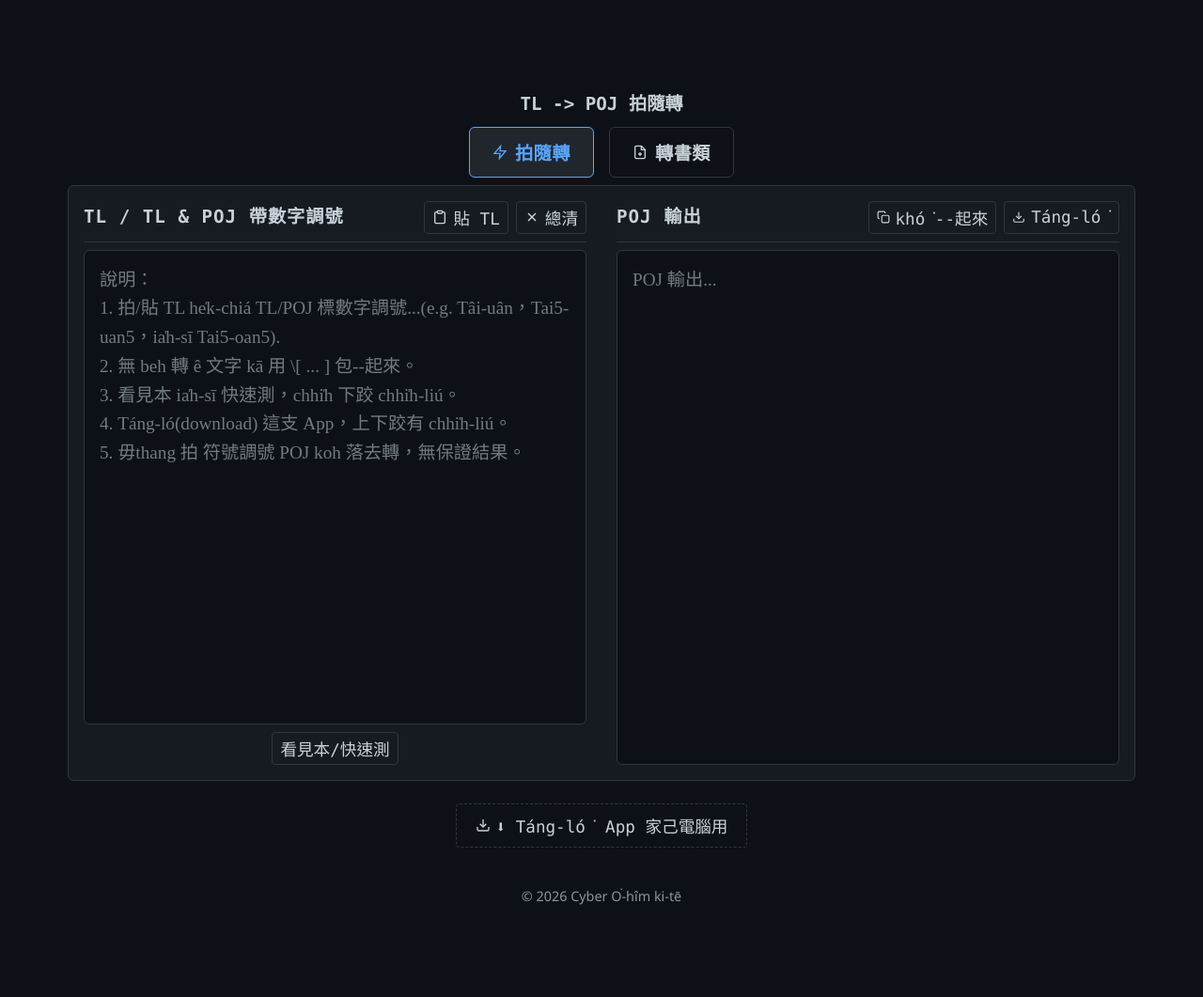
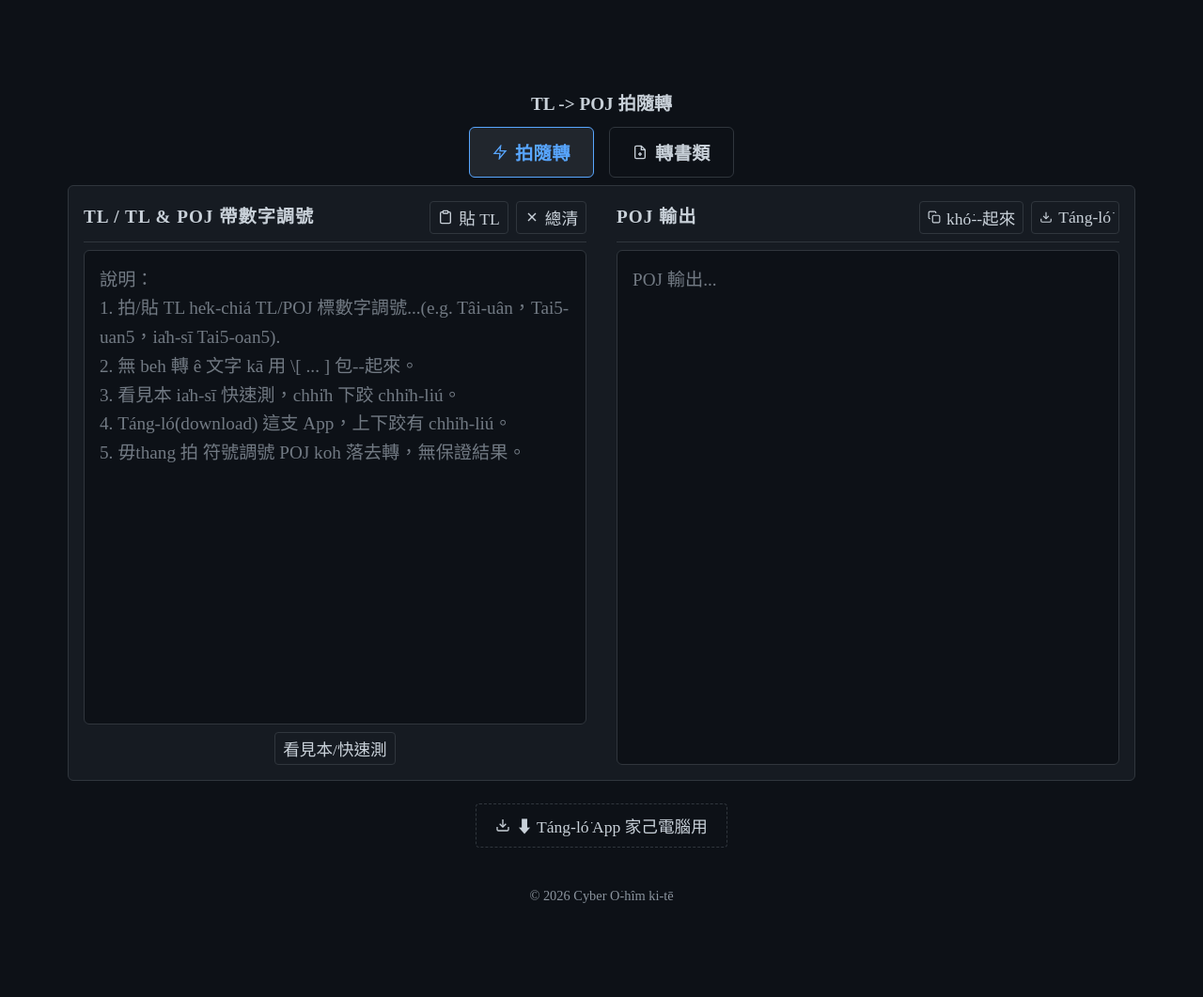
Before and after one commit to CyberOoHim/CyberOoHim.github.io, a Jekyll site: the page built from pages/tl_poj_converter.html, in a window 1280 px wide. Shown: the whole page at 94% size. Built offline with Jekyll 4.4.1, drawn with Linux system fonts in a browser that asks for light colours; some web fonts are replaced.

```diff
--- a/pages/tl_poj_converter.html
+++ b/pages/tl_poj_converter.html
@@ -26,8 +26,8 @@
             --text-link: #58a6ff;
             --text-accent: #238636;
             --border-color: #30363d;
-            --font-mono: 'Consolas', 'Monaco', monospace;
-            --font-sans: 'Segoe UI', system-ui, sans-serif;
+            --font-mono: 'Times New Roman', serif;
+            --font-sans: 'Times New Roman', serif;
             --font-taigi: 'Huninn', 'Times New Roman', serif;
             --spacing-xs: 0.5rem;
             --spacing-sm: 1rem;
```
